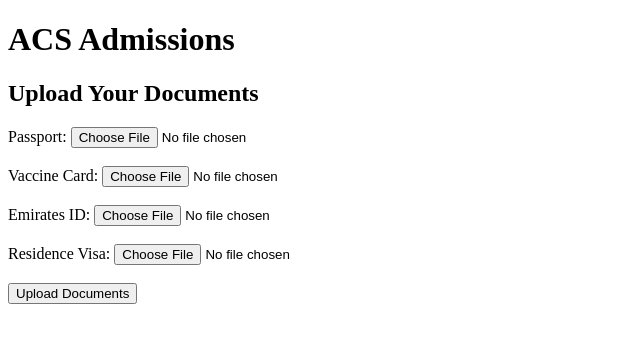
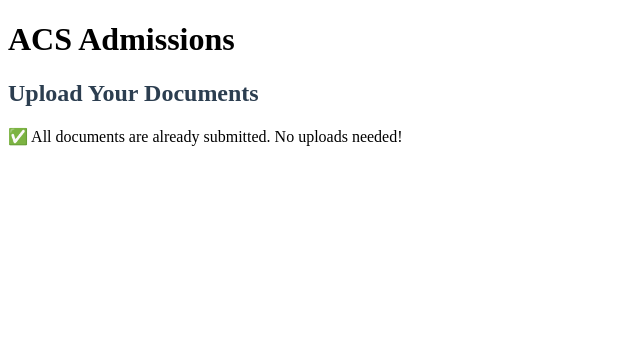
Before and after one commit to callum4411/AdmissionProject, a Flask app: template templates/upload.html in a window 1280 px wide. Shown: the top 343 px of the page, without its empty margins (0-640 px from the left). Run offline with Flask 3, Linux system fonts and the light colour scheme; the template is opened without the code that fills it, so the values that code supplies are empty.

Commit message:
first draft done

```diff
--- a/routes.py
+++ b/routes.py
@@ -70,19 +70,28 @@ def dashboard():
         return redirect(url_for('login'))
 
     # ✅ Fetch row from Google Sheet
-    row = get_student_by_email(session['user'])
+    row, _ = get_student_by_email(session['user'])  # ✅ Fixes tuple unpacking issue
+
 
     if not row:
         flash("Your email was not found in the admissions sheet.", "error")
         return redirect(url_for('logout'))
 
     # ✅ Build document link/status dictionary
+    grade_level = int(row.get('Grade', 0))
+
     documents = {
-        'Passport': row.get('Passport'),
-        'Vaccine Card': row.get('Vaccine Card'),
-        'Emirates ID': row.get('Emirates ID'),
-        'Residence Visa': row.get('Residence Visa')
+        'School Transfer Certificate': row.get('School Transfer Certificate'),
+        'Emirates ID/Diplomatic ID': row.get('Emirates ID/Diplomatic ID'),
+        'Emirates ID Declaration Letter and Undertaking Form': row.get(
+            'Emirates ID Declaration Letter and Undertaking Form'),
+        'Official Copy of the Final Report Card for previous year': row.get(
+            'Official Copy of the Final Report Card for previous year')
     }
+
+    # Only show transcript field for grades 10–12
+    if grade_level >= 10:
+        documents['Official Copy of Transcript'] = row.get('Official Copy of Transcript')
 
     return render_template('dashboard.html', user=session['user'], documents=documents)
 @app.route('/logout')
@@ -96,42 +105,51 @@ def upload():
     if 'user' not in session:
         return redirect(url_for('login'))
 
+    # Define all documents
+    fields = {
+        'transfer_certificate': 'School Transfer Certificate',
+        'emirates_id': 'Emirates ID/Diplomatic ID',
+        'declaration_letter': 'Emirates ID Declaration Letter and Undertaking Form',
+        'report_card': 'Official Copy of the Final Report Card for previous year',
+        'transcript': 'Official Copy of Transcript'
+    }
+
+    # Get student data
+    row, row_index = get_student_by_email(session['user'])
+    if not row:
+        flash("Student not found.", "error")
+        return redirect(url_for('dashboard'))
+
+    student_name = row.get('Student Name')
+    grade_level = int(row.get('Grade', 0))
+
+    # Remove transcript if under grade 10
+    if grade_level < 10:
+        fields.pop('transcript', None)
+
     if request.method == 'POST':
-        # Dictionary to map form field names to display names and Google Sheet keys
-        fields = {
-            'passport': 'Passport',
-            'vaccine_card': 'Vaccine Card',
-            'emirates_id': 'Emirates ID',
-            'residence_visa': 'Residence Visa'
-        }
-
-        uploaded_files = {}
-
         upload_success = False
 
         for field, doc_label in fields.items():
             file = request.files.get(field)
+            print(f"[DEBUG] Checking field '{field}' → file: {file.filename if file else 'None'}")
+
             if file and file.filename:
                 save_path = os.path.join('uploads', session['user'], file.filename)
                 os.makedirs(os.path.dirname(save_path), exist_ok=True)
                 file.save(save_path)
+                print(f"[DEBUG] Saved file to {save_path}")
 
                 try:
-                    # Upload to Google Drive
-                    drive_link = upload_file_to_drive(save_path, session['user'], doc_label)
+                    drive_link = upload_file_to_drive(save_path, student_name, doc_label)
+                    print(f"[DEBUG] Uploaded to Drive: {drive_link}")
 
-                    # Update Google Sheet
-                    row = get_student_by_email(session['user'])
-                    if row:
-                        row_index = get_all_students().index(row) + 2
-                        col_index = list(row.keys()).index(doc_label) + 0
-                        sheet.update_cell(row_index, col_index, 'TRUE')
-                        sheet.update_cell(row_index, col_index + 1, drive_link)
-
+                    col_index = list(row.keys()).index(doc_label) + 1
+                    sheet.update_cell(row_index, col_index, drive_link)
                     upload_success = True
 
                 except Exception as e:
-                    print(f"Error uploading {doc_label}: {e}")
+                    print(f"[ERROR] Upload failed for {doc_label}: {e}")
                     flash(f"Failed to upload {doc_label}.", "error")
 
         if upload_success:
@@ -141,4 +159,11 @@ def upload():
 
         return redirect(url_for('dashboard'))
 
-    return render_template('upload.html')
+    # For GET — show only missing docs
+    missing_docs = {
+        field: label
+        for field, label in fields.items()
+        if not row.get(label)
+    }
+
+    return render_template('upload.html', missing_docs=missing_docs)
--- a/static/styles.css
+++ b/static/styles.css
@@ -1,9 +1,77 @@
+.body {
+    font-family: 'Segoe UI', Tahoma, Geneva, Verdana, sans-serif;
+    background-color: #f4f7fa;
+    margin: 0;
+    padding: 20px;
+    color: #333;
+}
+
+h2 {
+    color: #2c3e50;
+}
+
+a {
+    color: #3498db;
+    text-decoration: none;
+}
+
+a:hover {
+    text-decoration: underline;
+}
+
+ul {
+    list-style-type: none;
+    padding-left: 0;
+}
+
+li {
+    margin-bottom: 10px;
+}
+
+/* Flash messages */
+.flashes {
+    margin-bottom: 20px;
+    padding: 0;
+}
+
 .flash.success {
-    color: green;
-    margin: 1em 0;
+    background-color: #d4edda;
+    color: #155724;
+    border-left: 5px solid #28a745;
+    padding: 10px;
+    margin-bottom: 10px;
 }
 
 .flash.error {
-    color: red;
-    margin: 1em 0;
+    background-color: #f8d7da;
+    color: #721c24;
+    border-left: 5px solid #dc3545;
+    padding: 10px;
+    margin-bottom: 10px;
 }
+
+/* Upload form styling */
+form label {
+    display: block;
+    margin: 12px 0 4px;
+    font-weight: bold;
+}
+
+form input[type="file"] {
+    display: block;
+    margin-bottom: 10px;
+}
+
+button {
+    background-color: #3498db;
+    color: white;
+    padding: 10px 18px;
+    border: none;
+    border-radius: 5px;
+    cursor: pointer;
+    font-weight: bold;
+}
+
+button:hover {
+    background-color: #2980b9;
+}
--- a/templates/upload.html
+++ b/templates/upload.html
@@ -3,18 +3,15 @@
 <h2>Upload Your Documents</h2>
 
 <form action="{{ url_for('upload') }}" method="POST" enctype="multipart/form-data">
-    <label>Passport:</label>
-    <input type="file" name="passport"><br><br>
+    {% if missing_docs %}
+        {% for field, label in missing_docs.items() %}
+            <label for="{{ field }}">{{ label }}:</label>
+            <input type="file" name="{{ field }}" id="{{ field }}"><br><br>
+        {% endfor %}
+        <button type="submit">Upload Documents</button>
+    {% else %}
+        <p>✅ All documents are already submitted. No uploads needed!</p>
+    {% endif %}
+</form>
 
-    <label>Vaccine Card:</label>
-    <input type="file" name="vaccine_card"><br><br>
-
-    <label>Emirates ID:</label>
-    <input type="file" name="emirates_id"><br><br>
-
-    <label>Residence Visa:</label>
-    <input type="file" name="residence_visa"><br><br>
-
-    <button type="submit">Upload Documents</button>
-</form>
 {% endblock %}
```
Also changed, not shown: drive_upload.py (+26 -7 lines), sheets.py (+5 -5 lines).
